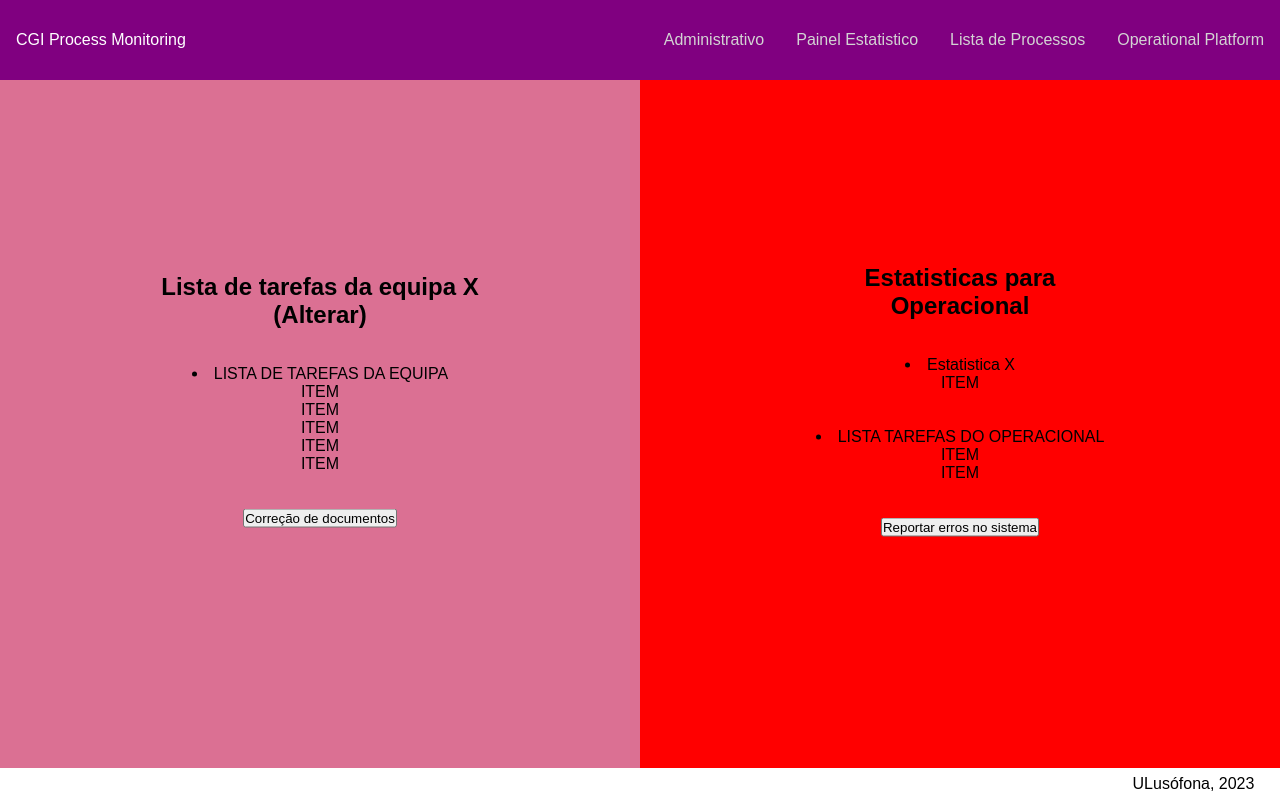
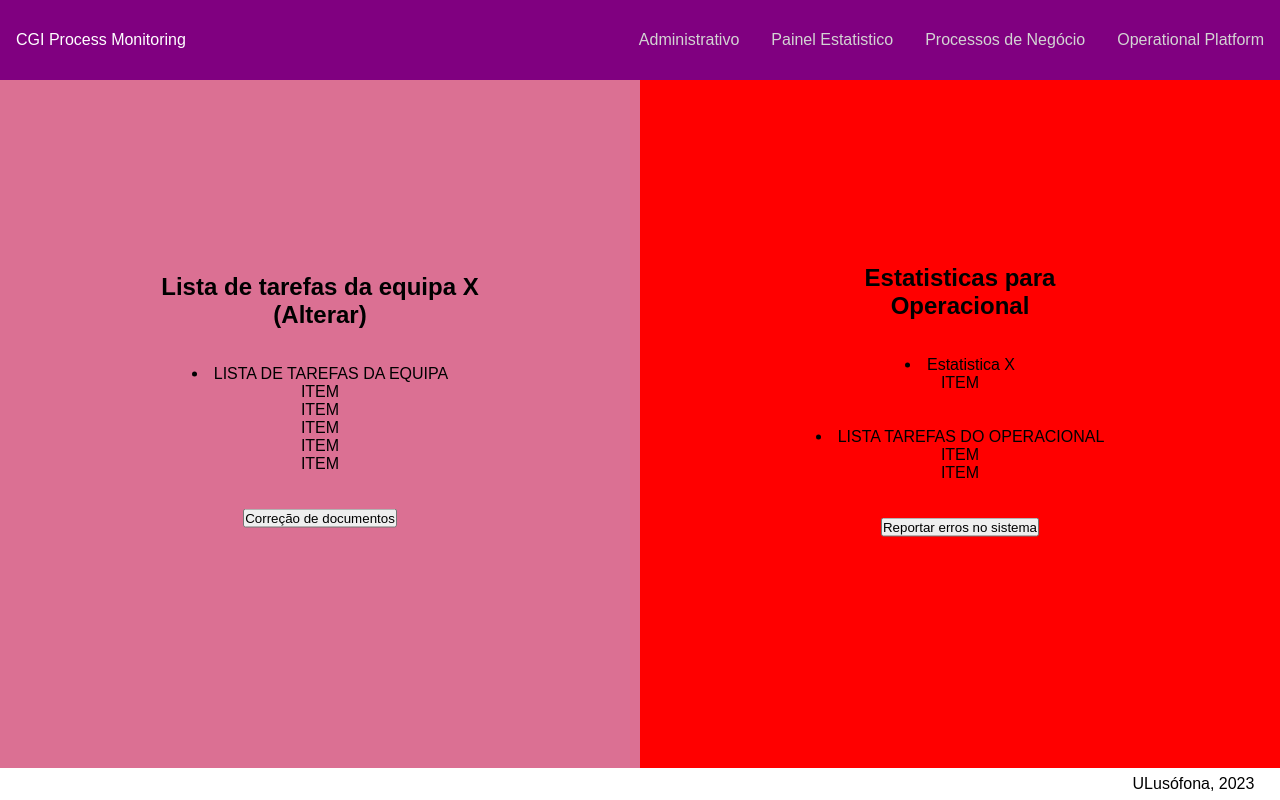
Before and after one commit to vanguart/CGI-Process-Monitoring-302-303, a Django app: page /businessExceptions in a window 1280 px wide. Run offline with Django 4.2, Linux system fonts and the light colour scheme.

Commit message:
Added url redirect to `Processos de Negócio` page

```diff
--- a/main/templates/main/main.html
+++ b/main/templates/main/main.html
@@ -37,7 +37,7 @@
       <nav>
         <a href="">Administrativo</a>
         <a href="">Painel Estatistico</a>
-        <a href="">Lista de Processos</a>
+        <a href="{% url 'process_listing' %}">Processos de Negócio</a>
         <a href="{% url 'businessExceptions' %}">Operational Platform</a>
         {% if user.is_authenticated %}
         <a href="{% url 'logout' %}" class="btnLogout">Logout</a>
```
